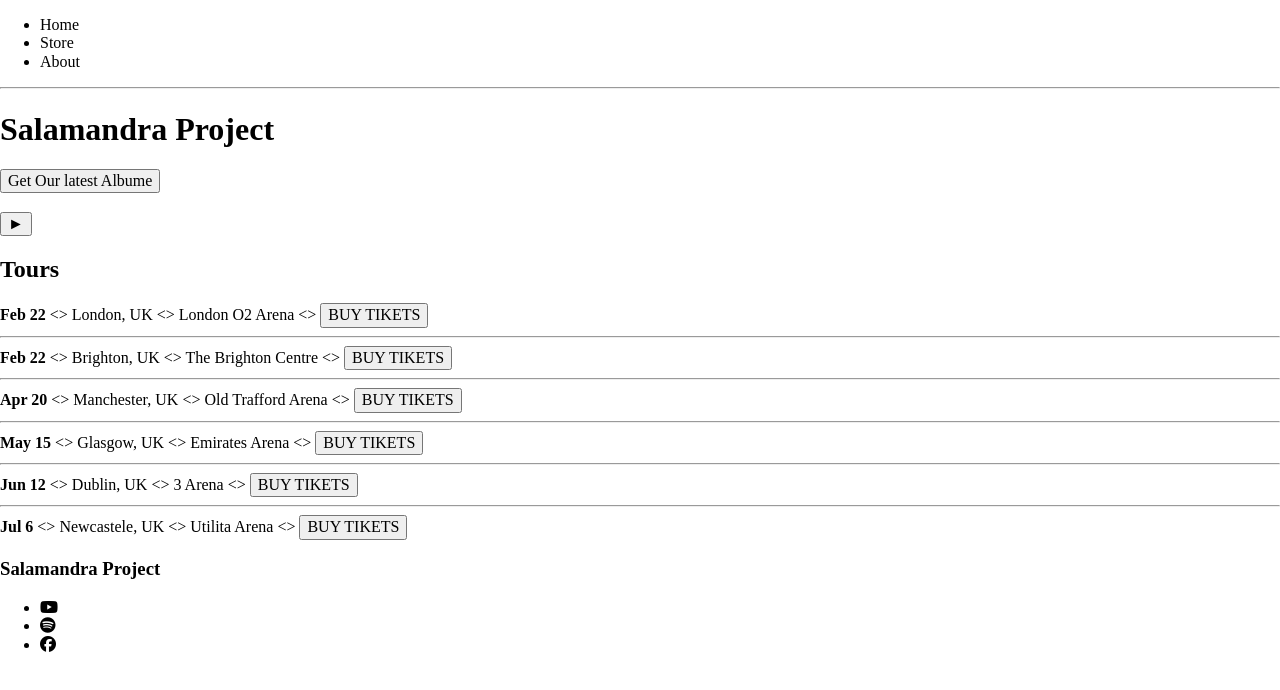
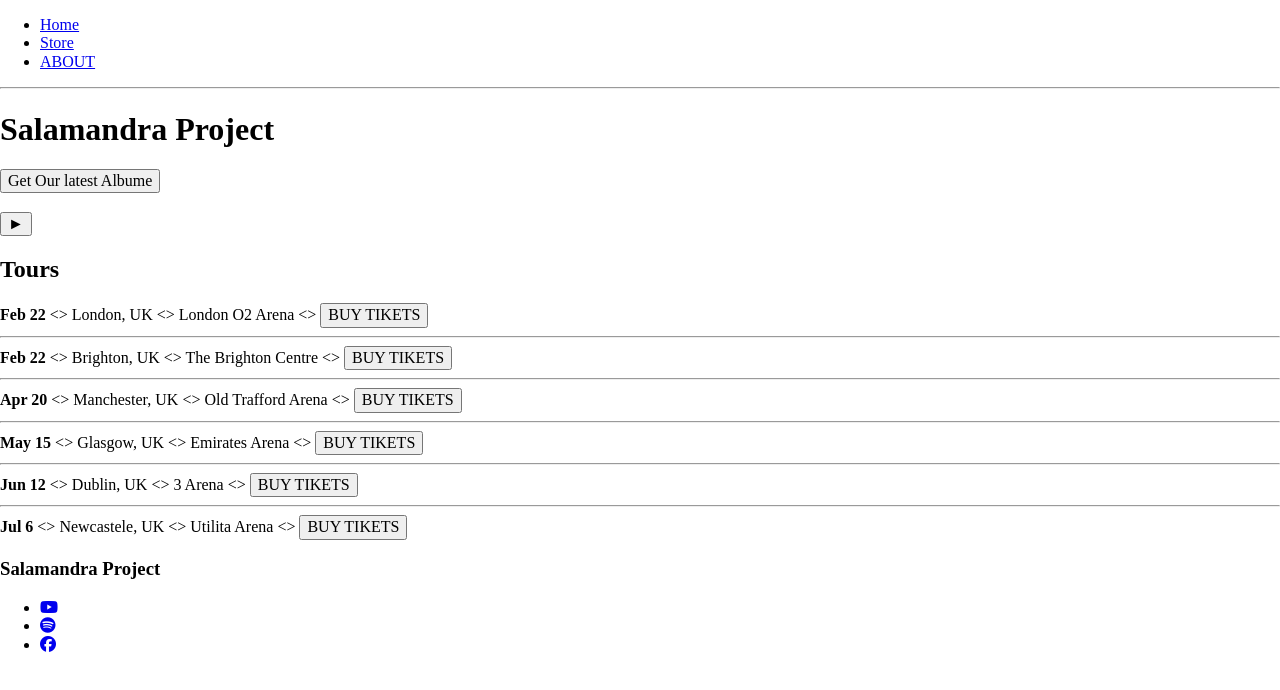
Before and after one commit to Dorultan-C/Salamandra-project.github.io, a plain HTML site: page index.html in a window 1280 px wide. Drawn offline with Linux system fonts and the light colour scheme.

Commit message:
added links for html and social net

```diff
--- a/index.html
+++ b/index.html
@@ -15,9 +15,9 @@
   <header>
     <nav>
       <ul>
-        <li>Home</li>
-        <li>Store</li>
-        <li>About</li>
+        <li><a href="index.html">Home</a></li>
+        <li><a href="store.html">Store</a></li>
+        <li><a href="about.html">ABOUT</a></li>
       </ul>
     </nav>
     <hr>
@@ -95,9 +95,9 @@
   <footer>
     <h3>Salamandra Project</h3>
     <ul>
-      <li><i class="fa-brands fa-youtube"></i></i></li>
-      <li><i class="fa-brands fa-spotify"></i></li>
-      <li><i class="fa-brands fa-facebook"></i></li>
+      <li><a href="https://www.youtube.com/channel/UCGCmvCMGk4gHLzcqZPiQ6HQ" target="_blank"><i class="fa-brands fa-youtube"></i></a></li>
+      <li><a href="https://open.spotify.com/artist/1sLot73qJ4Vbh4nPuwzvj9" target="_blank"><i class="fa-brands fa-spotify"></i></a></li>
+      <li><a href="https://en-gb.facebook.com/SalamandraPY/" target="_blank"><i class="fa-brands fa-facebook"></i></a></li>
     </ul>
   </footer>
 </body>
```
Also changed, not shown: about.html (+6 -6 lines), store.html (+14 -6 lines).
